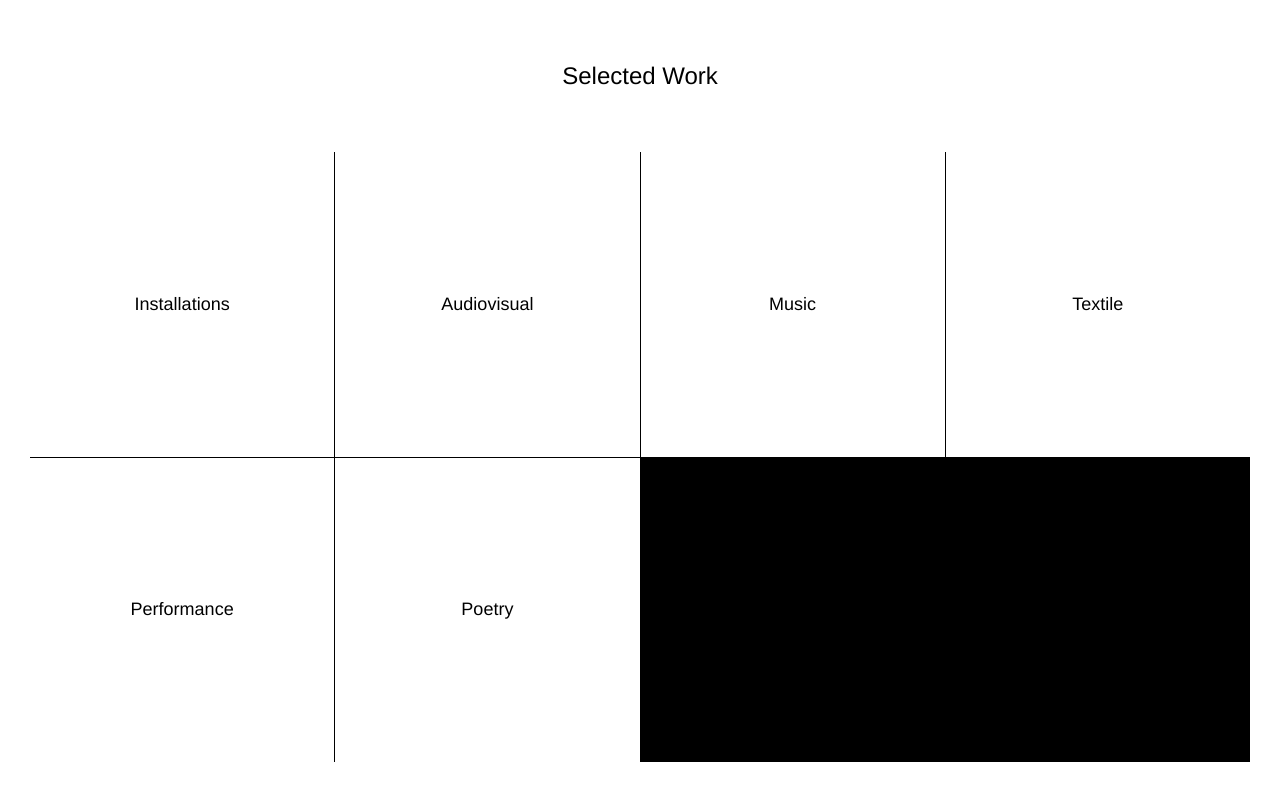
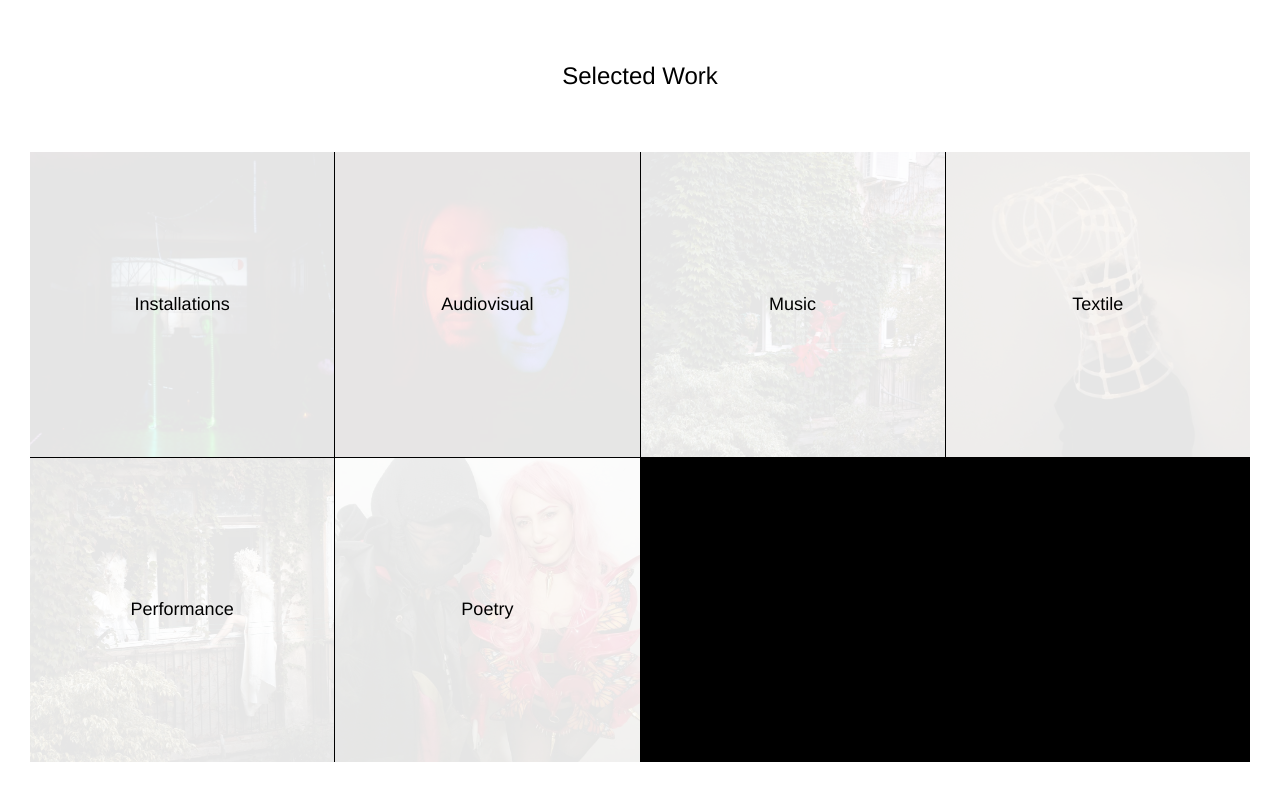
Before and after one commit to terper-club/terper.club, a plain HTML site: page index.html in a window 1280 px wide. Shown: the part 1601-2401 px from the top of the page. Drawn offline with Linux system fonts and the light colour scheme.

Commit message:
Add image previews to tiles

```diff
--- a/index.html
+++ b/index.html
@@ -163,12 +163,56 @@
             justify-content: center;
             text-align: center;
             padding: 40px;
-            transition: background 0.3s ease;
+            transition: all 0.3s ease;
             cursor: pointer;
+            position: relative;
+            overflow: hidden;
         }
 
-        .work-item:hover {
-            background: #f5f5f5;
+        .work-item::before {
+            content: '';
+            position: absolute;
+            top: 0;
+            left: 0;
+            width: 100%;
+            height: 100%;
+            background-size: cover;
+            background-position: center;
+            opacity: 0.1;
+            transition: opacity 0.3s ease;
+            z-index: 1;
+        }
+
+        .work-item[data-category="installations"]::before {
+            background-image: url('./media/LoveSupreme_Installation_1.jpg');
+        }
+
+        .work-item[data-category="audiovisual"]::before {
+            background-image: url('./media/terper-montage-redBlue-1.jpg');
+        }
+
+        .work-item[data-category="music"]::before {
+            background-image: url('./media/terper_and_chimbi.jpg');
+        }
+
+        .work-item[data-category="textile"]::before {
+            background-image: url('./media/paola_girafa_ish.jpg');
+        }
+
+        .work-item[data-category="performance"]::before {
+            background-image: url('./media/terper_balcon_1.jpg');
+        }
+
+        .work-item[data-category="poetry"]::before {
+            background-image: url('./media/halloween_lol.jpg');
+        }
+
+        .work-item:hover::before {
+            opacity: 0.2;
+        }
+
+        .work-item.active::before {
+            opacity: 0.3;
         }
 
         .work-item.active {
@@ -179,6 +223,8 @@
         .work-item h3 {
             font-size: 18px;
             font-weight: 300;
+            position: relative;
+            z-index: 2;
         }
 
         /* Gallery Section */
```
